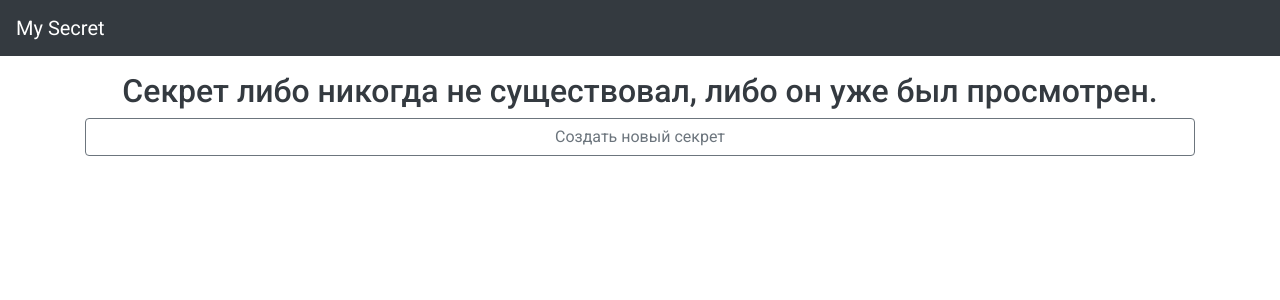
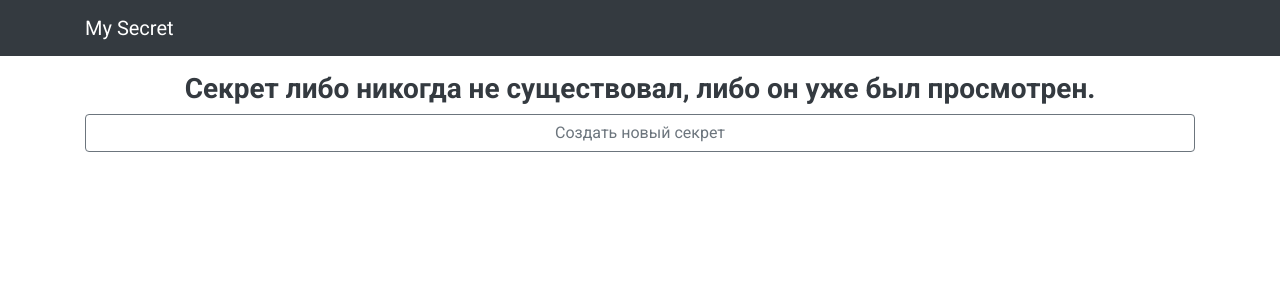
Before and after one commit to dikos1337/my-secret, a Vue app: page /secret/1 in a window 1280 px wide. Shown: the top 300 px of the page. Built offline with nearby package versions, Linux system fonts and the light colour scheme; no server answers.

Commit message:
Поправил вёрстку

```diff
--- a/src/App.vue
+++ b/src/App.vue
@@ -23,4 +23,15 @@ export default {
   -webkit-font-smoothing: antialiased;
   -moz-osx-font-smoothing: grayscale;
 }
+.app-template {
+  padding: 1rem 1.5rem;
+  text-align: center;
+}
+h3 {
+  font-weight: 700;
+}
+.form-text {
+  display: inline;
+  margin: 0.2rem;
+}
 </style>
--- a/src/components/Header.vue
+++ b/src/components/Header.vue
@@ -1,6 +1,8 @@
 <template>
   <div class="navbar navbar-dark bg-dark">
-    <router-link class="navbar-brand" to="/">My Secret</router-link>
+    <div class="container">
+      <router-link class="navbar-brand" to="/">My Secret</router-link>
+    </div>
   </div>
 </template>
 
--- /dev/null
+++ b/src/components/NotFoundMessage.vue
@@ -0,0 +1,15 @@
+<template>
+  <h3>Секрет либо никогда не существовал, либо он уже был просмотрен.</h3>
+</template>
+
+<style scoped>
+h3 {
+  text-align: center;
+}
+</style>
+
+<script>
+export default {
+  name: "NotFoundMessage",
+};
+</script>
--- a/src/views/Burn.vue
+++ b/src/views/Burn.vue
@@ -1,5 +1,5 @@
 <template>
-  <div class="starter-template">
+  <div class="app-template">
     <div class="container">
       <div v-if="!secretIsUnavailable">
         <div class="secret">
@@ -35,7 +35,7 @@
         </p>
       </div>
       <div v-else>
-        <h2>Секрет либо никогда не существовал, либо он уже был просмотрен.</h2>
+        <NotFoundMessage />
         <router-link class="btn btn-outline-secondary btn-block" to="/"
           >Создать новый секрет</router-link
         >
@@ -46,8 +46,12 @@
 
 <script>
 import axios from "axios";
+import NotFoundMessage from "@/components/NotFoundMessage";
 
 export default {
+  components: {
+    NotFoundMessage,
+  },
   data() {
     return {
       secretId: this.$route.params.id,
@@ -90,6 +94,3 @@ export default {
   },
 };
 </script>
-
-<style>
-</style>
--- a/src/views/Home.vue
+++ b/src/views/Home.vue
@@ -1,7 +1,7 @@
 <template>
   <div class="home">
     <main role="home" class="container">
-      <div class="starter-template">
+      <div class="app-template">
         <h3>Вставьте пароль, тайное сообщение или частную ссылку ниже.</h3>
         <Form />
       </div>
@@ -19,19 +19,3 @@ export default {
   },
 };
 </script>
-
-<!-- Add "scoped" attribute to limit CSS to this component only -->
-<style>
-/* body {
-  padding-top: 5rem;
-} */
-.starter-template {
-  padding: 1rem 1.5rem;
-  text-align: center;
-}
-
-h3 {
-  /* font-family: "Roboto"; */
-  font-weight: 700;
-}
-</style>
--- a/src/views/Private.vue
+++ b/src/views/Private.vue
@@ -1,5 +1,5 @@
 <template>
-  <div class="starter-template">
+  <div class="app-template">
     <div class="container">
       <div v-if="!secretIsUnavailable">
         <h3>Поделиться этой ссылкой:</h3>
@@ -45,7 +45,7 @@
         >
       </div>
       <div v-else>
-        <h2>Секрет либо никогда не существовал, либо он уже был просмотрен.</h2>
+        <NotFoundMessage />
         <router-link class="btn btn-outline-secondary btn-block" to="/"
           >Создать новый секрет</router-link
         >
@@ -56,7 +56,12 @@
 
 <script>
 import axios from "axios";
+import NotFoundMessage from "@/components/NotFoundMessage";
+
 export default {
+  components: {
+    NotFoundMessage,
+  },
   data() {
     return {
       secretId: this.$route.params.id,
@@ -86,7 +91,6 @@ export default {
         .get(`/api/v1/secrets/${this.secretId}`)
         .then((response) => {
           this.secretData = { ...response.data };
-          this.deleteSecret(response.data.id);
         })
         .catch((error) => console.log(error));
     },
@@ -96,21 +100,23 @@ export default {
       created_date.setSeconds(created_date.getSeconds() + lifetime);
       return created_date.toLocaleString();
     },
-    // deleteSecret(secretId) {
-    //   console.log(`Удаляю секрет с id: ${secretId}`);
-    // },
   },
 };
 </script>
 
 <style scoped>
-.form-text {
-  display: inline;
-
-  margin: 0.2rem;
-}
-
-.starter-template {
+.app-template {
   text-align: left;
 }
+p {
+  margin-top: 0.2rem;
+  margin-bottom: 0rem;
+}
+hr {
+  margin-top: 0.2rem;
+  margin-bottom: 0.5rem;
+}
+.btn {
+  margin-bottom: 0.5rem;
+}
 </style>
--- a/src/views/Secret.vue
+++ b/src/views/Secret.vue
@@ -1,5 +1,5 @@
 <template>
-  <div class="starter-template">
+  <div class="app-template">
     <div class="container">
       <div v-if="passphraseRequired" class="form-group">
         <label class="control-label lighter" for="passphraseField"
@@ -35,7 +35,7 @@
         >
       </div>
       <div v-if="secretIsUnavailable">
-        <h2>Секрет либо никогда не существовал, либо он уже был просмотрен.</h2>
+        <NotFoundMessage />
         <router-link class="btn btn-outline-secondary btn-block" to="/"
           >Создать новый секрет</router-link
         >
@@ -53,7 +53,12 @@
 
 <script>
 import axios from "axios";
+import NotFoundMessage from "@/components/NotFoundMessage";
+
 export default {
+  components: {
+    NotFoundMessage,
+  },
   data() {
     return {
       secretId: this.$route.params.id,
@@ -119,5 +124,8 @@ export default {
 };
 </script>
 
-<style>
+<style scoped>
+.app-template {
+  text-align: left;
+}
 </style>
```
